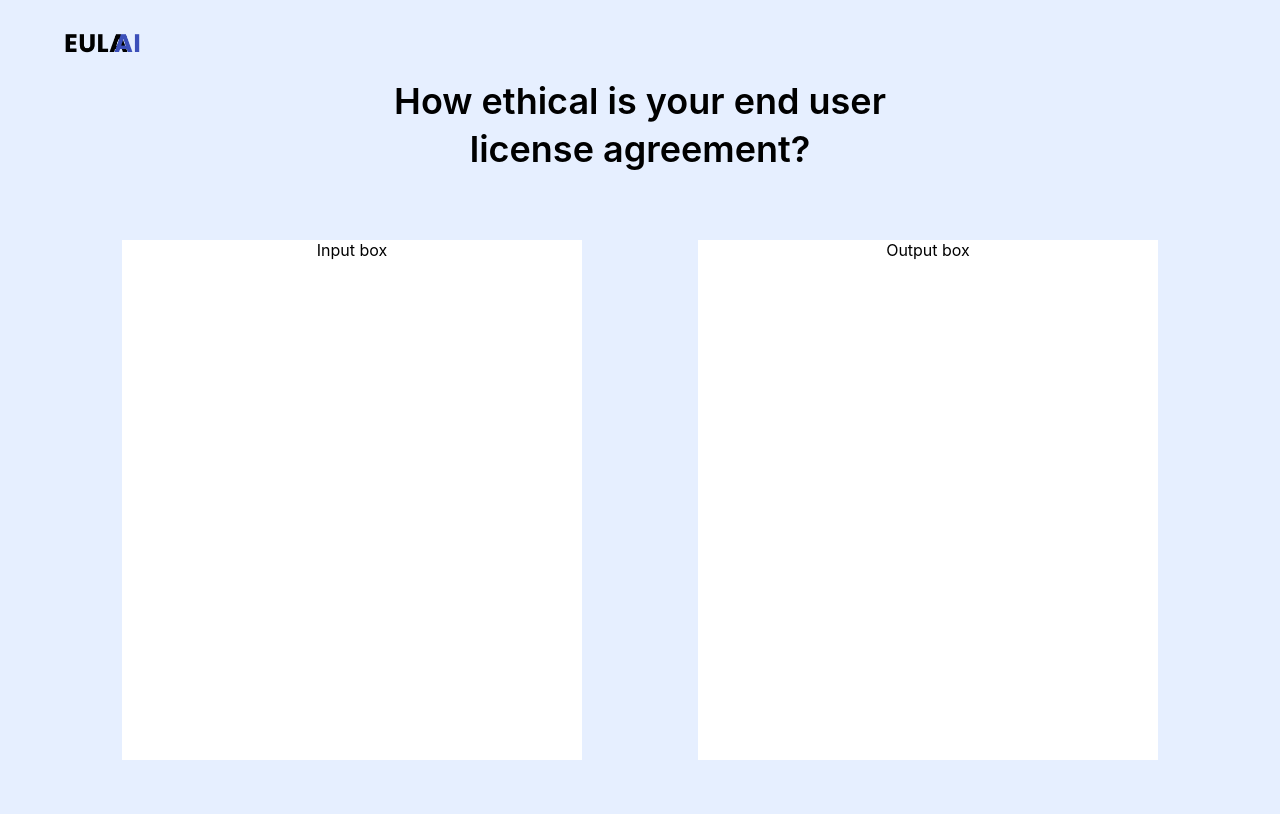
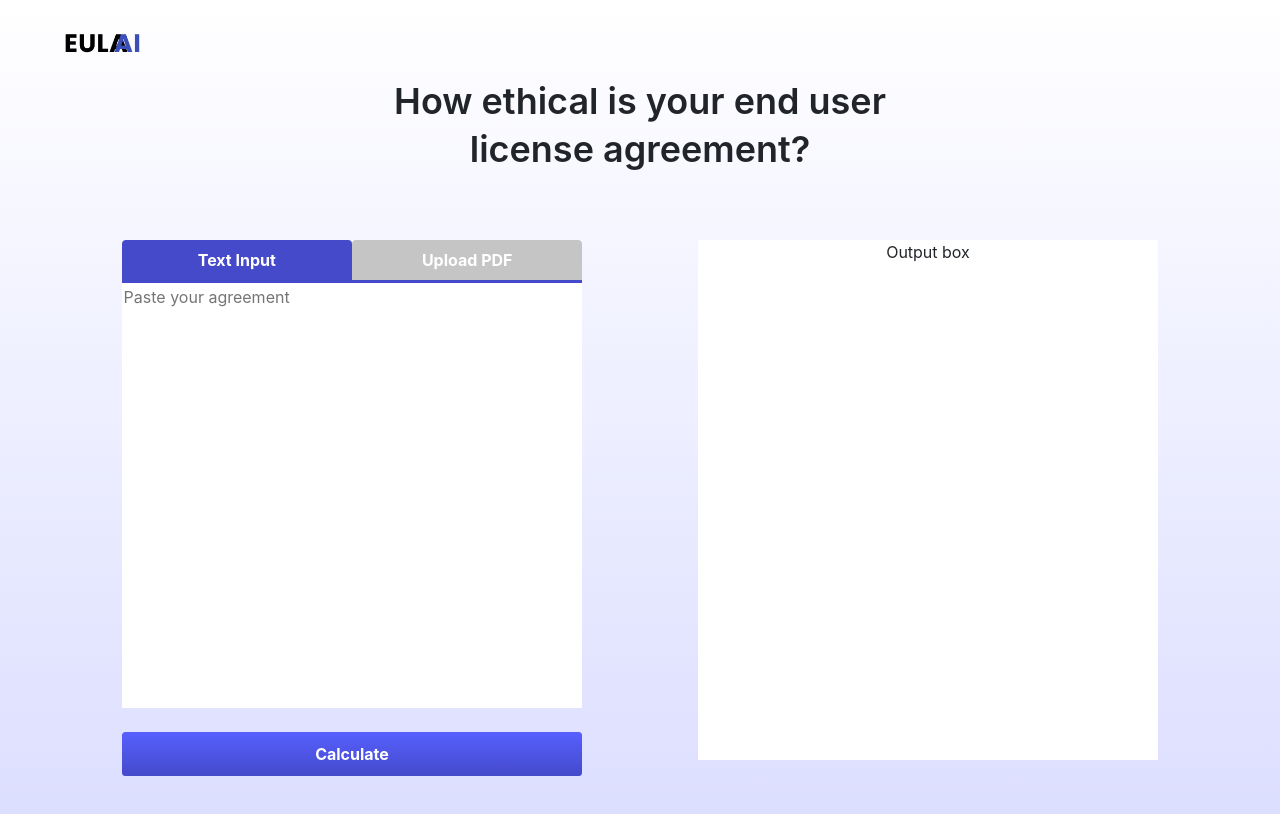
Before and after one commit to parp1/EULA.ai, a React (Create React App) app in the folder frontend/: page / in a window 1280 px wide. Shown: the top 814 px of the page. Built offline with nearby package versions, Linux system fonts and the light colour scheme.

Commit message:
Frontend/ruban input (#36)
* input box tabs

* text input functionality

* updated button and added basic pdf upload functionality

Co-authored-by: Ruban Rengaraju <rubanrengaraju005@gmail.com>

```diff
--- a/frontend/package.json
+++ b/frontend/package.json
@@ -8,9 +8,12 @@
     "@testing-library/jest-dom": "^5.11.4",
     "@testing-library/react": "^11.1.0",
     "@testing-library/user-event": "^12.1.10",
+    "bootstrap": "^4.6.0",
     "react": "^17.0.1",
+    "react-bootstrap": "^1.4.3",
     "react-dom": "^17.0.1",
     "react-scripts": "4.0.2",
+    "react-tabs": "^3.2.0",
     "web-vitals": "^1.0.1"
   },
   "scripts": {
--- a/frontend/src/App.js
+++ b/frontend/src/App.js
@@ -3,8 +3,8 @@ import styled from "@emotion/styled";
 
 import { colors } from "./constants/styles";
 
-import Input from './components/Input';
-import Output from './components/Output';
+import Input from './components/Input/Input';
+import Output from './components/Output/Output';
 
 function App() {
   return (
@@ -73,8 +73,9 @@ const Logo = styled("img")`
 
 const Container = styled("div")`
   text-align: center;
-  background-color: ${colors.LIGHT_BLUE};
+  background: linear-gradient(white, #DCDEFF);
   padding: 3vh 5vw;
+  height: 100%;
 `;
 
 const BodyBox = styled("div")`
--- a/frontend/src/components/Input.js
+++ /dev/null
@@ -1,20 +0,0 @@
-import React, { Component } from "react";
-import styled from "@emotion/styled";
-import { colors } from "../constants/styles";
-
-const Input = () => {
-    return (
-        <Container>
-            Input box
-        </Container>
-    );
-}
-
-const Container = styled("div")`
-    height: 100%;
-    width: 36vw;
-    background-color: ${colors.WHITE};
-    /* border: 1px solid red; */
-`;
-
-export default Input;
--- /dev/null
+++ b/frontend/src/components/Input/Input.css
@@ -0,0 +1,63 @@
+
+/* Tabs Styling */
+.nav-tabs {
+    border-bottom: 4px solid #444ACA;
+}
+
+.nav-link.active {
+    color: white !important;
+    background-color: #444ACA !important;
+    border-color: #dee2e6 #dee2e6 #fff;
+    border-bottom: 11px solid #444ACA !important;
+    font-weight: bold;
+}
+
+.nav-link {
+    display: block;
+    width: 50%;
+}
+
+.nav-tabs .nav-link {
+    margin-bottom: -1px;
+    border: none !important;
+}
+
+.nav-tabs a{
+	color: white !important;
+	background-color: #C5C5C5!important;
+	font-weight: bold;
+}
+
+/* Textarea Styling */
+textarea.field {
+  width: 100%;
+  resize: none;
+  height: 50vh; /*Update height to reflect grandpare div size*/
+  border: none !important;
+  border:1px solid red;
+}
+
+
+textarea.field:focus {
+    outline: none !important;
+    border:1px solid red;
+}
+
+/* Button Styling */
+
+.calculateButton{
+  background: linear-gradient(#575FFF, #444ACA);
+  color: white;
+  margin-top: 3vh;
+  border: none !important;
+  font-weight: bold;
+  width: 100%;
+  border-radius: 3.5px;
+  padding: 10px 0;
+  opacity: 1;
+  transition: 0.3s;
+}
+
+.calculateButton:hover {
+  opacity: 0.8;
+}
--- /dev/null
+++ b/frontend/src/components/Input/Input.js
@@ -0,0 +1,88 @@
+import React, { Component } from "react";
+import styled from "@emotion/styled";
+import { colors } from "../../constants/styles";
+import { Tabs, Tab, Sonnet } from 'react-bootstrap';
+
+import 'bootstrap/dist/css/bootstrap.min.css';
+import './Input.css'
+
+
+class Input extends Component {
+	constructor(props){
+		super(props);
+		this.state = {
+			"text":"",
+			"file": null,
+			"inputType": 1
+		}
+
+	}
+
+	updateText = (e) => {
+		e.preventDefault()
+		this.setState({"text":e.target.value})
+	}
+
+	getFile = (e) => {
+		console.log(e.target.files[0])
+		this.setState({file: e.target.files[0]});
+	}
+
+	sendInput = (e) => {
+		e.preventDefault()
+		if(this.state.inputType === 1){
+			if(this.state.text.length > 0){
+				alert("Do something with this input text: "+this.state.text)
+				// TODO: send this text to the server
+			}
+
+		}
+		if(this.state.inputType === 2){
+			if(this.state.file !== null){
+				alert("Sending file!")
+				// TODO: send this file over the server
+			}
+
+		}
+
+
+		this.setState({"text":""})
+	}
+
+	setInputType = (key) => {
+		let keyVal = Number(key.target.id.slice(-1))
+		this.setState({"inputType": keyVal})
+	}
+
+	render() {
+		return (
+	    	<div>
+		    	<Container>
+		        	<Tabs defaultActiveKey={1} id="uncontrolled-tab-example" onClick={this.setInputType}>
+					  <Tab eventKey={1} title="Text Input"  >
+					  		<textarea className="field" placeholder="Paste your agreement"
+					  		onChange={this.updateText} value={this.state.text}/>
+					  </Tab>
+					  <Tab eventKey={2} title="Upload PDF">
+					  	<input type="file" onChange={this.getFile}/>
+					  </Tab>
+					</Tabs>
+		    	</Container>
+		    	<button onClick={this.sendInput} className="calculateButton">Calculate</button>
+		    </div>
+    	);
+
+	}
+
+}
+
+const Container = styled("div")`
+    height: 90%;
+    width: 36vw;
+    background-color: ${colors.WHITE};
+    /* border: 1px solid red; */
+`;
+
+
+
+export default Input;
--- a/frontend/src/components/Output.js
+++ b/frontend/src/components/Output/Output.js
@@ -1,6 +1,6 @@
 import React, { Component } from "react";
 import styled from "@emotion/styled";
-import { colors } from "../constants/styles";
+import { colors } from "../../constants/styles";
 
 const Output = () => {
     return (
```
Also changed, not shown: 1 other file (tests, documents, lock files or other folders).
